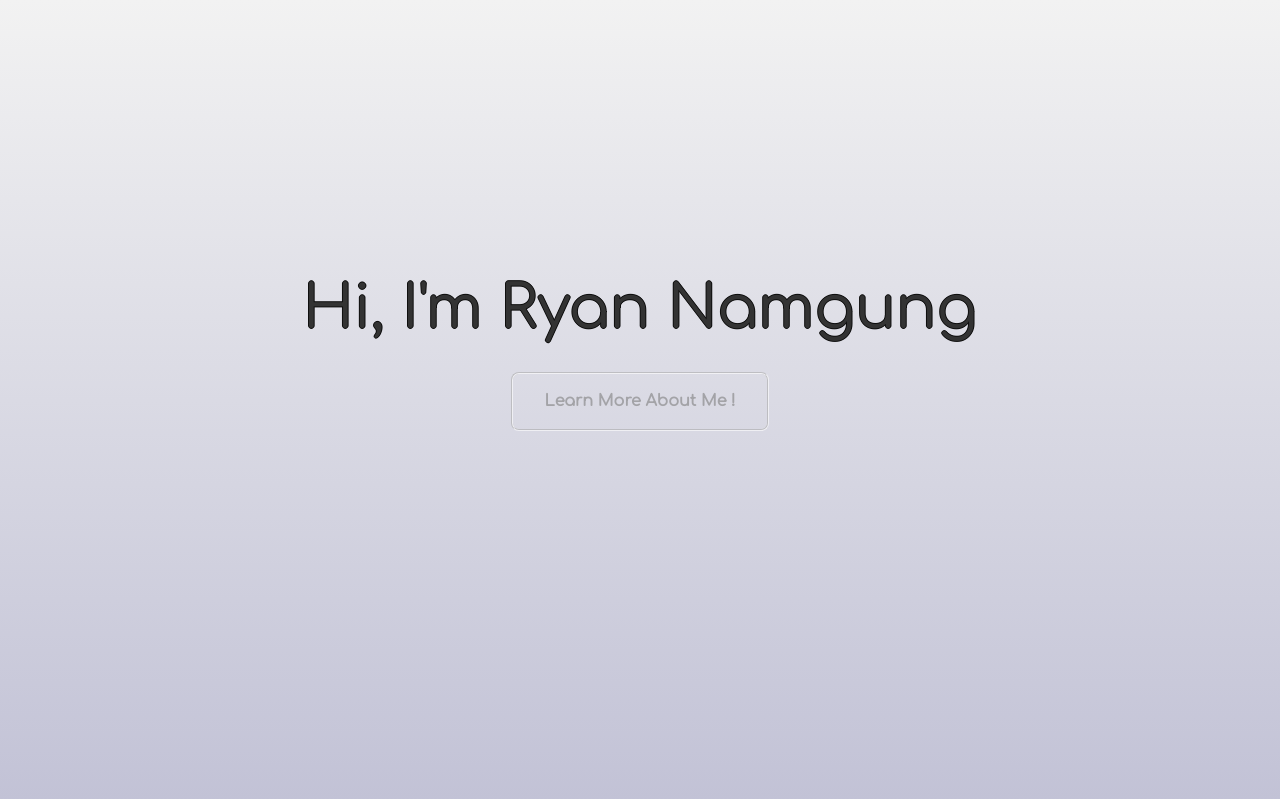
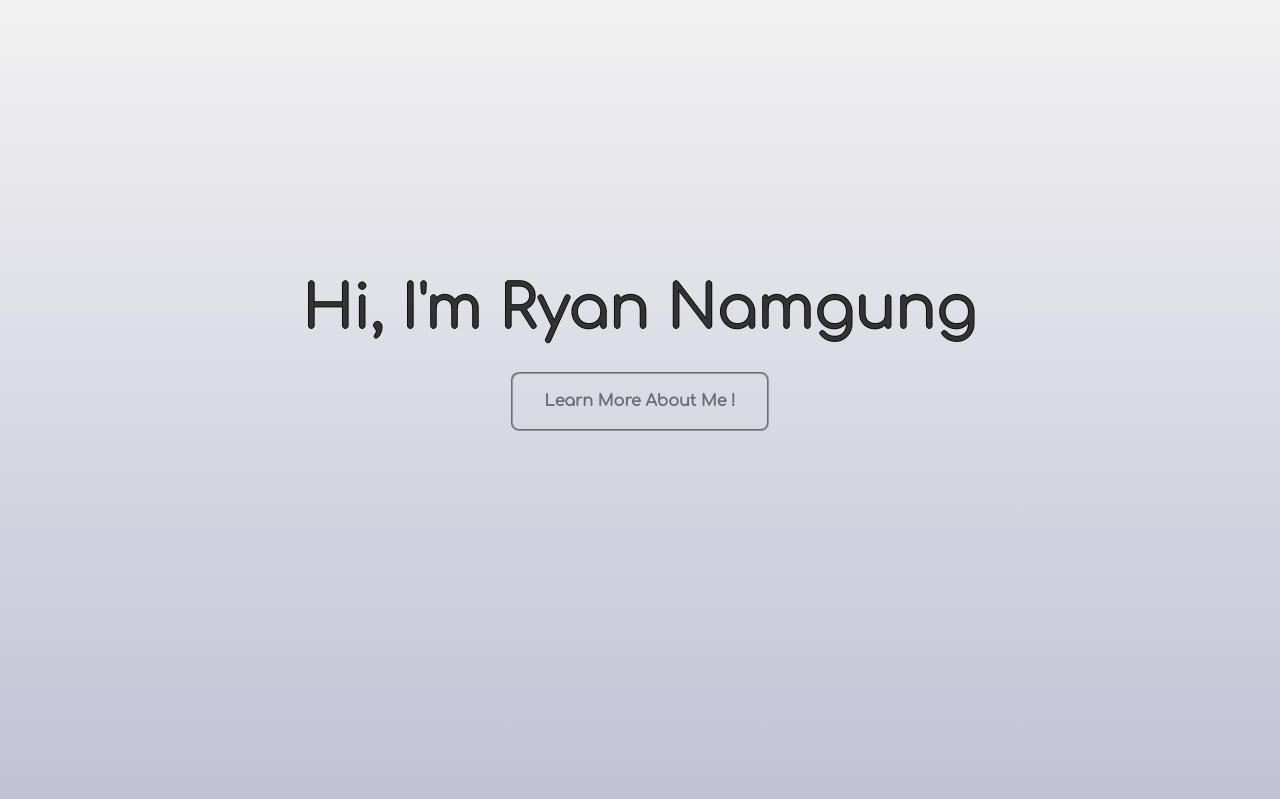
Before and after one commit to ryannamgung/portfolio, a PHP site: page / in a window 1280 px wide. Shown: the top 799 px of the page. Run offline with PHP 8.4, Linux system fonts and the light colour scheme.

Commit message:
button edited

```diff
--- a/css/button.css
+++ b/css/button.css
@@ -1,14 +1,14 @@
 .button {
   border-radius: .5em; /* Edges are currvy */
-  border: 2px white groove;
-  color: grey;
+  border: 2px black groove;
+  color: black;
   background-color: transparent;
   font-weight: 800;
   padding: 1em 2em;
   text-align: center;
   font-size: 16px;
   margin: 4px 2px;
-  opacity: 0.6;
+  opacity: 0.5;
   transition: 0.3s;
   display: inline-block;
   text-decoration: none;
@@ -19,7 +19,8 @@
 
 .button:hover {
   opacity: 1;
-  color: black;
+  border: 2px #008080 groove;
+  color: #008080;
   font-weight: bold;
   font-size: 18px;
   text-decoration: none;
```
